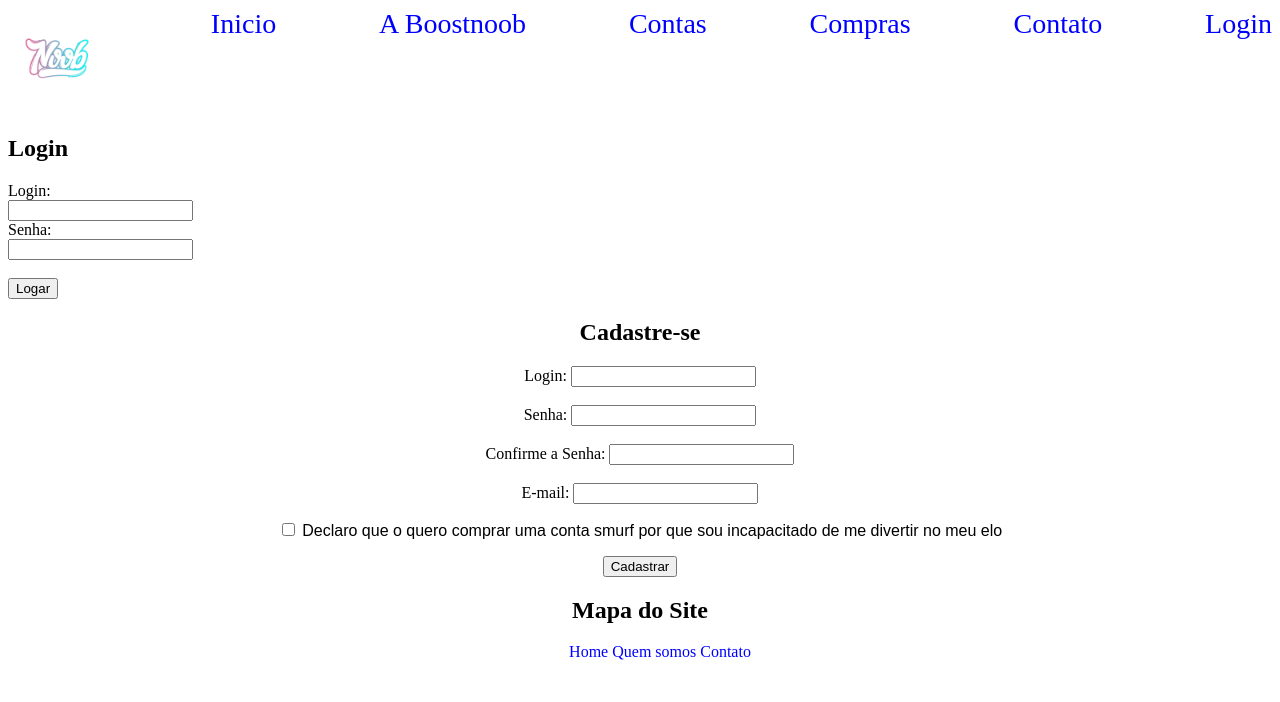
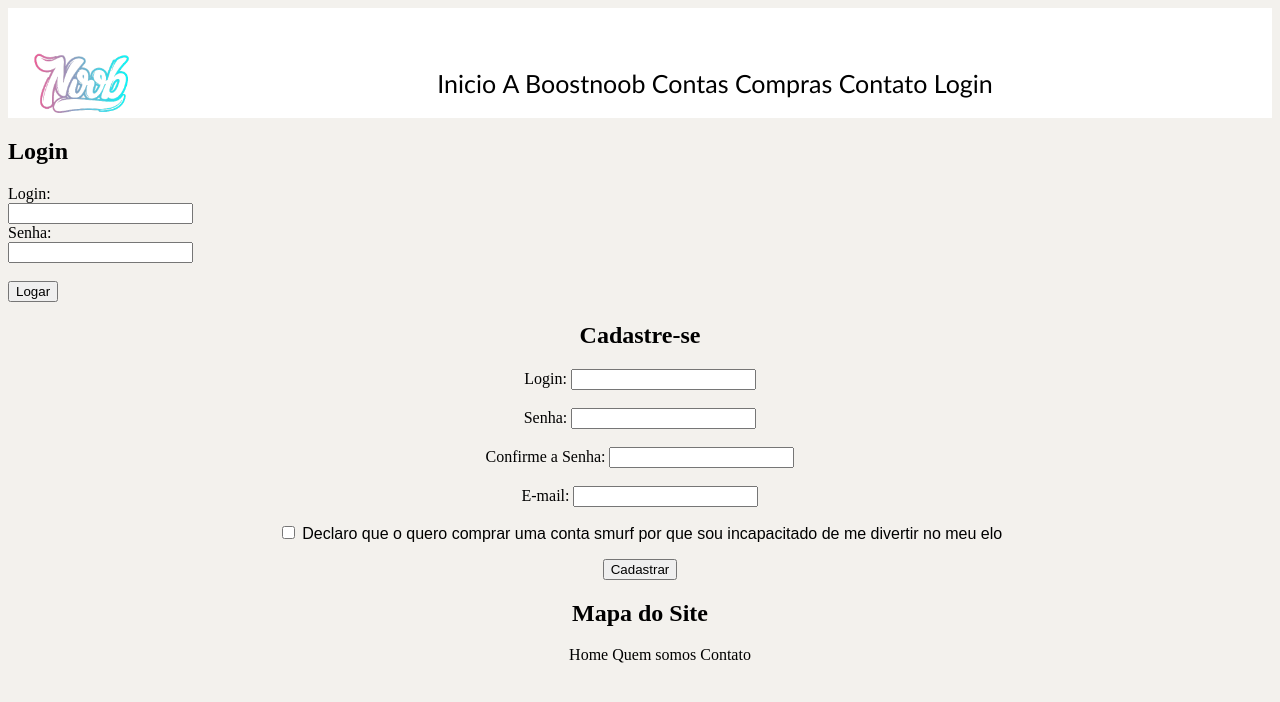
Before and after one commit to Filzt/estudos, a plain HTML site: page Curso Udemy/login.html in a window 1280 px wide. Drawn offline with Linux system fonts and the light colour scheme.

Commit message:
alteracoes 16/04 16:15

```diff
--- a/Curso Udemy/estilo.css
+++ b/Curso Udemy/estilo.css
@@ -3,43 +3,49 @@ h1 {
 }
 .container {
   margin: auto;
+  background-image: url(image/fundo\ 1.png);
+  background-repeat: no-repeat;
+  background-position: center;
+  background-size: 100%;
 }
 
 .menu {
-  font-family: normal normal normal 17px/1.4em "open sans", sans-serif;
-  font-size: 28px;
-  border-radius: 1px;
-  padding: 0%;
-  margin: 0%;
+  background-color: rgb(255, 255, 255);
+  font-family: "Gill Sans", "Gill Sans MT", Calibri, "Trebuchet MS", sans-serif;
+  font-size: 25px;
   display: flex;
   flex-direction: row;
   justify-content: space-between;
+  height: 110px;
+  border: rgb(255, 0, 0);
 }
 
 .nounderline {
   text-decoration: none;
-  color: blue;
+  color: black;
 }
 
 .texttable {
   text-align: center;
 }
-
-.middlepage {
-  background-color: #f7fafd;
-}
-
 p {
   font-family: Arial, Helvetica, sans-serif;
 }
 
 .headermenu {
   margin-top: 60px;
-  margin-bottom: 50px;
-  background-color: chartreuse;
+  margin-bottom: 90px;
+  background-attachment: fixed;
+  width: 100%;
+  text-align: center;
 }
 
 li {
   list-style: none;
   display: inline;
+  margin: -110px 0 0 0;
 }
+
+body {
+  background-color: rgb(243, 241, 237);
+}
--- a/Curso Udemy/login.html
+++ b/Curso Udemy/login.html
@@ -10,16 +10,18 @@
   <body>
     <div class="menu">
       <a href="index.html">
-        <img src="image/logo.png" width="100" a href="index.html"
+        <img src="image/logo.png" width="150" a href="index.html"
       /></a>
-      <tr>
-        <a href="index.html" class="nounderline">Inicio</a>
-      </tr>
-      <td><a href="boostnoob.html" class="nounderline">A Boostnoob</a></td>
-      <td><a href="" class="nounderline">Contas</a></td>
-      <td><a href="" class="nounderline">Compras</a></td>
-      <td><a href="contato.html" class="nounderline">Contato</a></td>
-      <td><a href="login.html" class="nounderline">Login</a></td>
+      <div class="headermenu">
+        <li>
+          <a href="index.html" class="nounderline">Inicio</a>
+        </li>
+        <li><a href="boostnoob.html" class="nounderline">A Boostnoob</a></li>
+        <li><a href="" class="nounderline">Contas</a></li>
+        <li><a href="" class="nounderline">Compras</a></li>
+        <li><a href="contato.html" class="nounderline">Contato</a></li>
+        <li><a href="login.html" class="nounderline">Login</a></li>
+      </div>
     </div>
     <h2>Login</h2>
     <form>
```
Also changed, not shown: Curso Udemy/boostnoob.html (+10 -10 lines), Curso Udemy/contato.html (+11 -9 lines), Curso Udemy/index.html (+7 -2 lines), Curso Udemy/image/fundo 1.png (added), Curso Udemy/image/fundo.jpg (deleted), Curso Udemy/image/fundo.webp (deleted).
